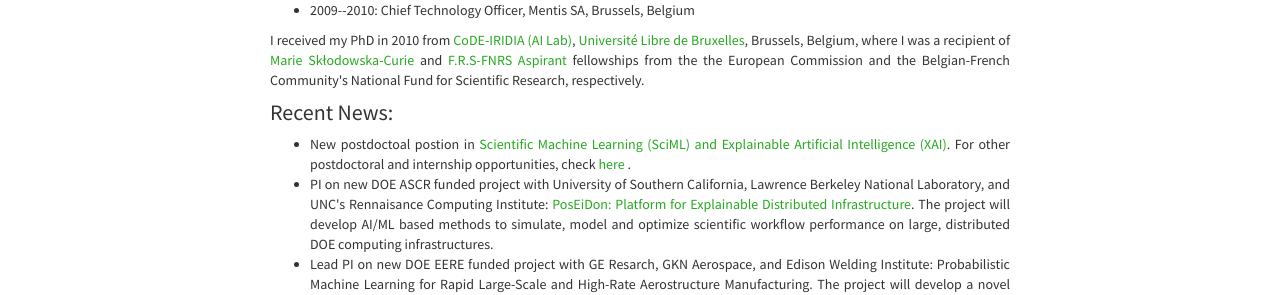
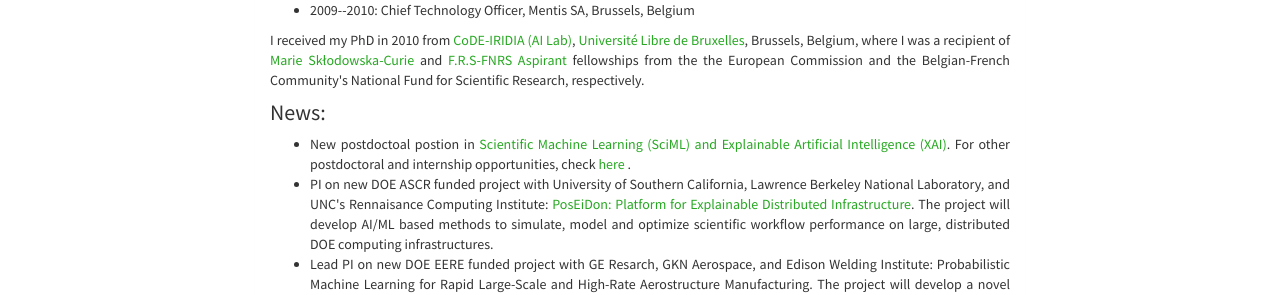
Before and after one commit to pbalapra/pbalapra.github.io, a Jekyll site: the page built from index.html, in a window 1280 px wide. Shown: the part 661-956 px from the top of the page. Built offline with Jekyll 4.4.1, drawn with Linux system fonts in a browser that asks for light colours; nearby versions of some CDN libraries; some web fonts are replaced; the list of posts is cut into pages by our own code.

Commit message:
update index page

```diff
--- a/index.html
+++ b/index.html
@@ -97,7 +97,7 @@
                 -->
                 </p>
 
-                <h4>Recent News:</h4>
+                <h4>News:</h4>
                 <ul class="itemize1" align="justify">
                     <li class="itemize">New postdoctoal postion in <a href="https://bit.ly/3AxYyLa" target="_blank"> Scientific Machine Learning (SciML) and Explainable Artificial Intelligence (XAI)</a>. For other postdoctoral and internship opportunities, check <a href="{{ site.baseurl }}jobs.html"> here </a>. </li>
                     <li class="itemize">PI on new DOE ASCR funded project with University of Southern California, Lawrence Berkeley National Laboratory, and UNC's Rennaisance Computing Institute: <a href="https://sites.google.com/view/poseidon-workflows/home" target="blank_">PosEiDon: Platform for Explainable Distributed Infrastructure</a>.
```
